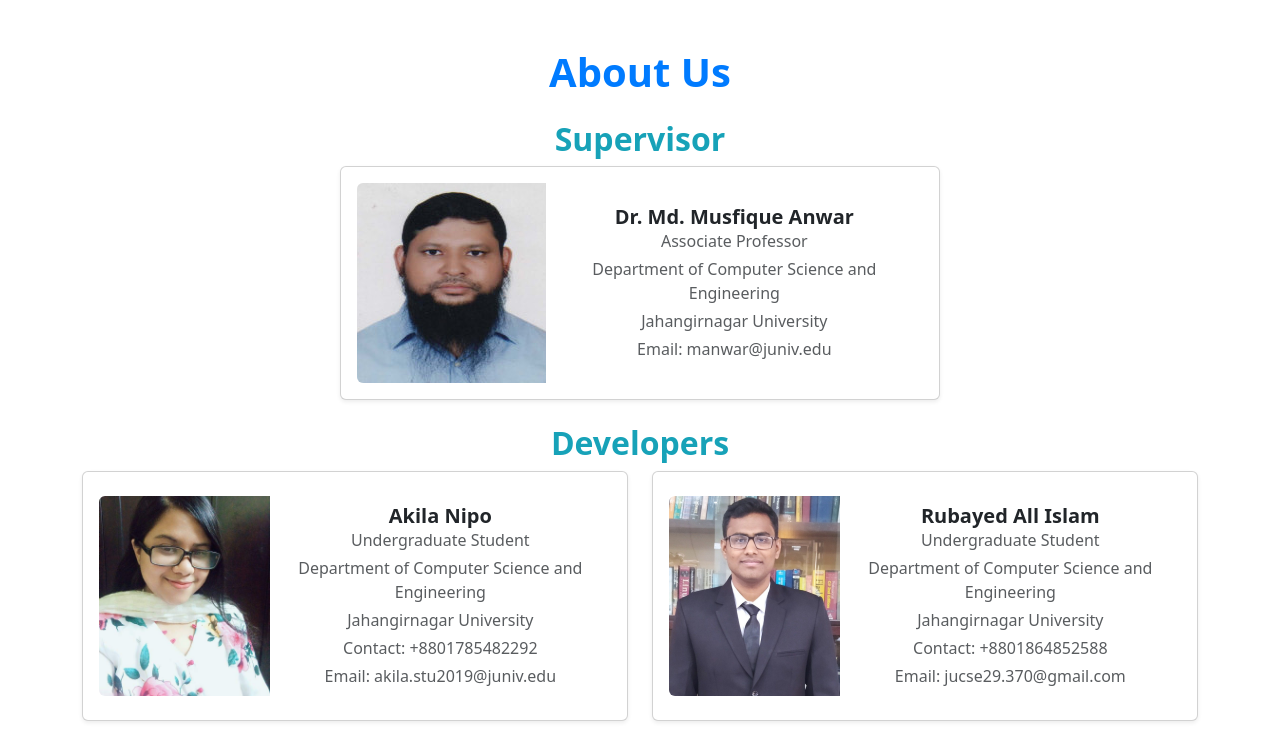
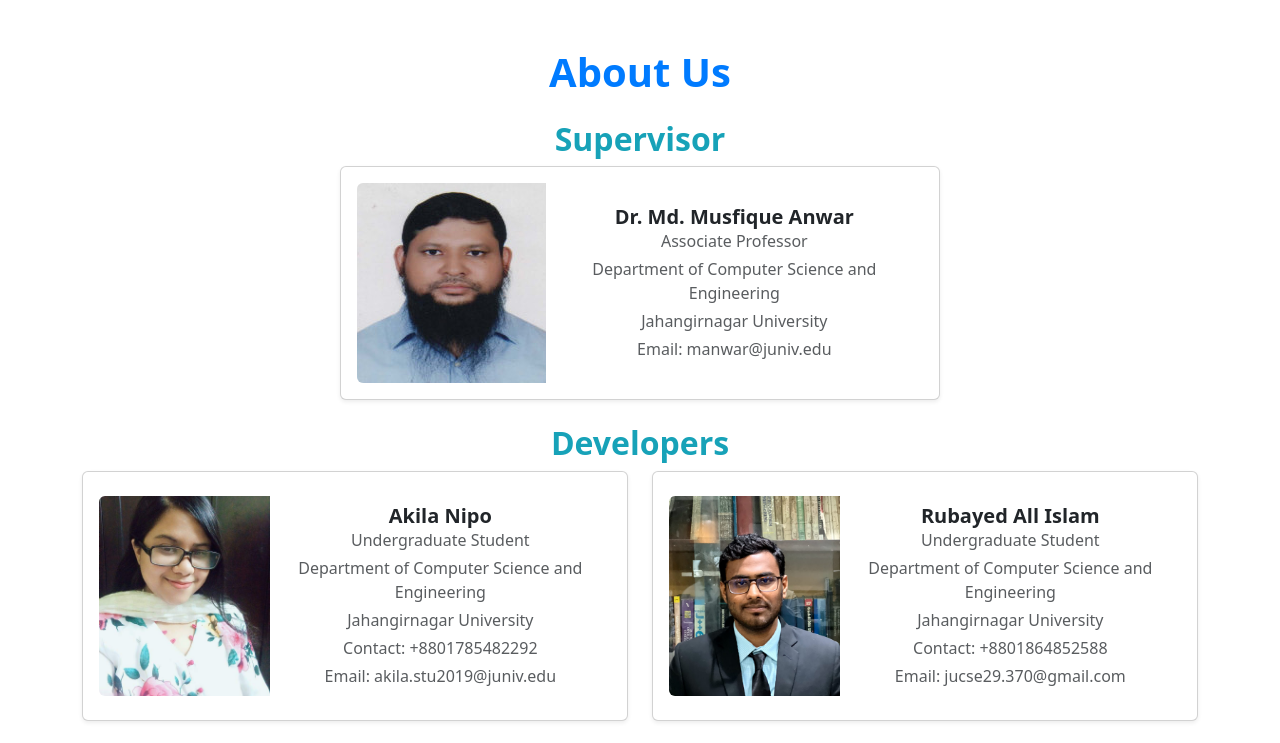
Before and after one commit to RubayedMunna/scrms-frontend, a React (Create React App) app: page /about-us in a window 1280 px wide. Shown: the top 743 px of the page. Built offline with nearby package versions, Linux system fonts and the light colour scheme.

Commit message:
rubayed image added

```diff
--- a/src/pages/AboutUs.jsx
+++ b/src/pages/AboutUs.jsx
@@ -49,7 +49,7 @@
                         <div className="card mb-4 shadow-sm p-3">
                             <div className="row g-0 align-items-center">
                                 <div className="col-md-4 d-flex justify-content-center align-items-center" style={{ height: '200px' }}>
-                                    <img src="/files/images/Rubayed.jpeg" className="img-fluid rounded-start" alt="Rubayed All Islam" style={{ width: '100%', objectFit: 'cover', height: '100%' }} />
+                                    <img src="/files/images/rubayed_2.jpg" className="img-fluid rounded-start" alt="Rubayed All Islam" style={{ width: '100%', objectFit: 'cover', height: '100%' }} />
                                 </div>
                                 <div className="col-md-8">
                                     <div className="card-body">
```
Also changed, not shown: public/files/images/rubayed_2.jpg (added).
